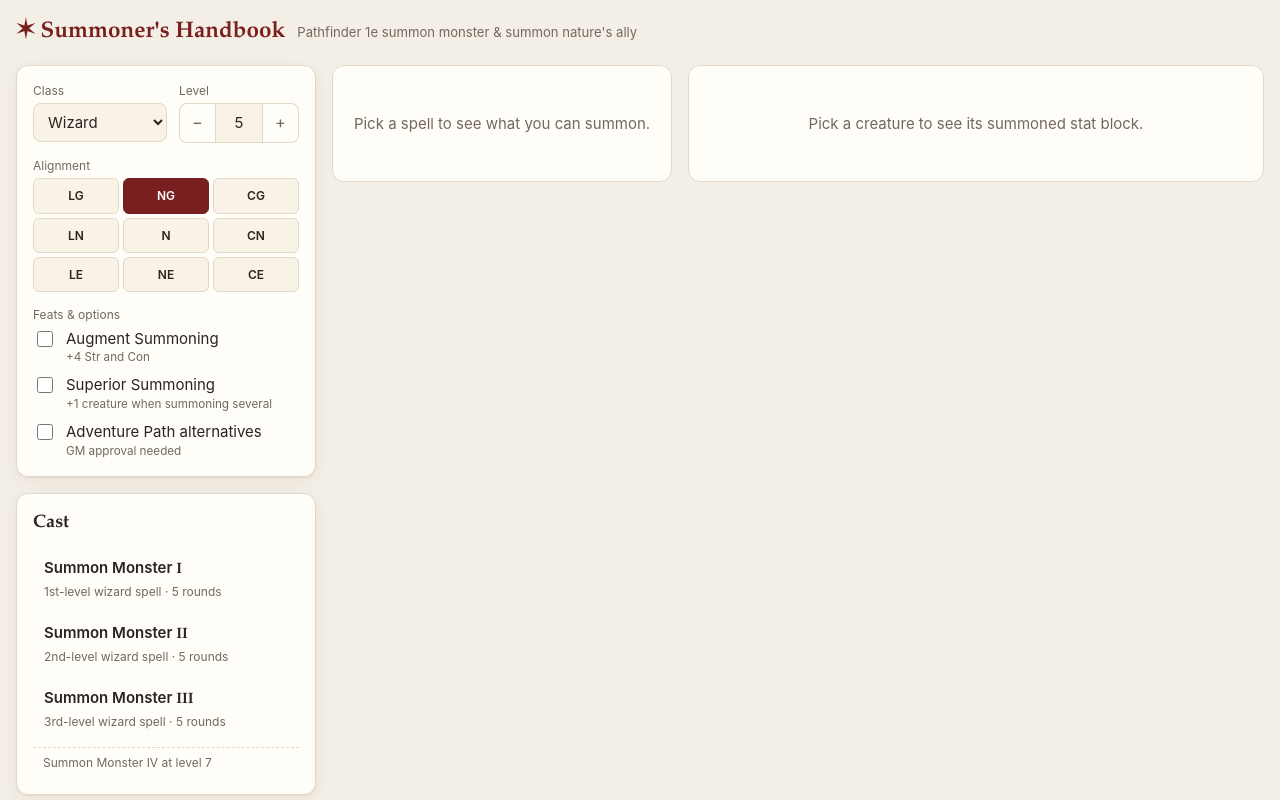
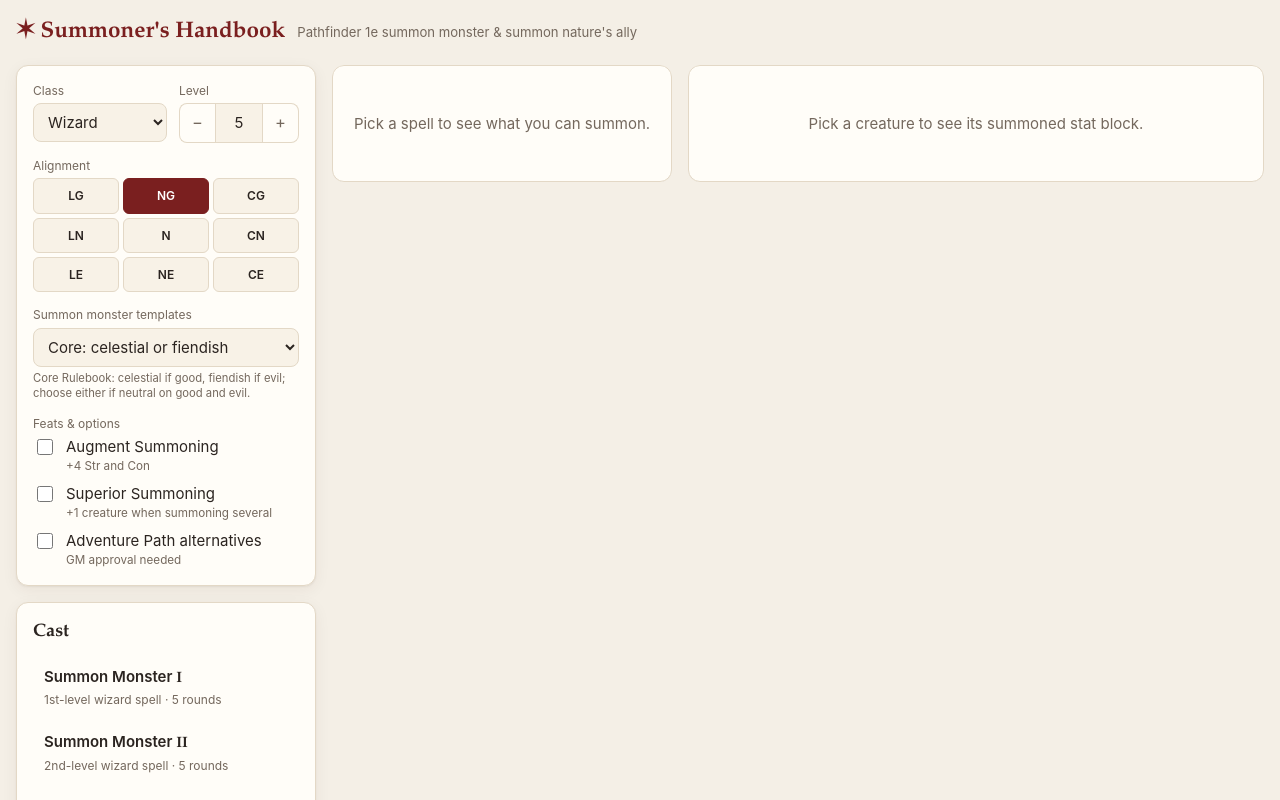
Before and after one commit to Kafkaese/summoners-handbook, a React (Vite) app: page / in a window 1280 px wide. Shown: the top 800 px of the page. Built offline with nearby package versions, Linux system fonts and the light colour scheme.

Commit message:
feat(ui): add template rule option

```diff
--- a/src/components/SettingsPanel.tsx
+++ b/src/components/SettingsPanel.tsx
@@ -1,5 +1,5 @@
 import { useState } from 'react';
-import { ALIGNMENT_NAMES, ALIGNMENTS } from '../rules/alignment';
+import { ALIGNMENT_NAMES, ALIGNMENTS, TEMPLATE_RULES, type TemplateRule } from '../rules/alignment';
 import { CLASSES, classById } from '../rules/classes';
 import type { Settings } from '../rules/summon';
 
@@ -77,6 +77,18 @@
           </div>
         </div>
 
+        <label className="field">
+          <span>Summon monster templates</span>
+          <select value={settings.templateRule} onChange={(e) => set('templateRule', e.target.value as TemplateRule)}>
+            {TEMPLATE_RULES.map((r) => (
+              <option key={r.id} value={r.id}>
+                {r.name}
+              </option>
+            ))}
+          </select>
+          <small className="field-hint">{TEMPLATE_RULES.find((r) => r.id === settings.templateRule)?.description}</small>
+        </label>
+
         <fieldset className="toggles">
           <legend>Feats &amp; options</legend>
           <label className="toggle">
--- a/src/components/SummonDetail.tsx
+++ b/src/components/SummonDetail.tsx
@@ -1,4 +1,4 @@
-import { ALIGNMENT_NAMES } from '../rules/alignment';
+import { TEMPLATE_RULES } from '../rules/alignment';
 import type { Settings, CountGroup, CreatureChoice } from '../rules/summon';
 import { buildCreature } from '../rules/summon';
 import { TEMPLATES, type TemplateId } from '../rules/templates';
@@ -17,7 +17,6 @@
 
 export function SummonDetail({ choice, group, duration, template, onTemplate, settings, onBack }: Props) {
   const creature = buildCreature(choice, template, settings);
-  const neutralOneAxis = choice.templateOptions.length === 1 && settings.alignment.includes('N');
 
   return (
     <section className="card detail">
@@ -49,12 +48,7 @@
                 </button>
               ))}
             </div>
-            {neutralOneAxis && (
-              <p className="hint">
-                As {ALIGNMENT_NAMES[settings.alignment].toLowerCase()} you get the {TEMPLATES[choice.templateOptions[0]].name.toLowerCase()} template. Some GMs
-                also let casters who are neutral on one axis choose entropic or resolute.
-              </p>
-            )}
+            <p className="hint">{TEMPLATE_RULES.find((r) => r.id === settings.templateRule)?.description} Change this under Character.</p>
           </div>
         )}
 
--- a/src/index.css
+++ b/src/index.css
@@ -335,6 +335,11 @@
   background: var(--accent);
   border-color: var(--accent);
   color: var(--accent-text);
+}
+
+.field-hint {
+  font-size: 0.75rem;
+  line-height: 1.35;
 }
 
 .toggles {
--- a/src/rules/alignment.ts
+++ b/src/rules/alignment.ts
@@ -36,12 +36,46 @@
 };
 
 /**
- * Templates a caster may apply to a "*" creature: celestial if good, entropic
- * if chaotic, fiendish if evil, resolute if lawful; any if neutral.
+ * Which templates "*" creatures may take. Paizo never settled whether the
+ * Bestiary 2 entropic and resolute templates work with summon monster, so
+ * this is a table setting.
  */
-export function allowedTemplates(a: Alignment): TemplateId[] {
-  if (a === 'N') return ['celestial', 'entropic', 'fiendish', 'resolute'];
-  return components(a).map((c) => TEMPLATE_FOR[c]);
+export type TemplateRule = 'core' | 'expanded' | 'expanded-lenient';
+
+export const TEMPLATE_RULES: { id: TemplateRule; name: string; description: string }[] = [
+  {
+    id: 'core',
+    name: 'Core: celestial or fiendish',
+    description: 'Core Rulebook: celestial if good, fiendish if evil; choose either if neutral on good and evil.',
+  },
+  {
+    id: 'expanded',
+    name: 'Expanded: by alignment',
+    description: 'd20pfsrd wording: celestial if good, entropic if chaotic, fiendish if evil, resolute if lawful; any if true neutral.',
+  },
+  {
+    id: 'expanded-lenient',
+    name: 'Expanded: neutral axes choose',
+    description: 'As expanded, but being neutral on an axis lets you choose either template of that axis.',
+  },
+];
+
+/** Templates a caster may apply to a "*" creature under the given rule. */
+export function allowedTemplates(a: Alignment, rule: TemplateRule = 'core'): TemplateId[] {
+  const mine = components(a);
+  const neutralGoodEvil = !mine.includes('good') && !mine.includes('evil');
+  const neutralLawChaos = !mine.includes('lawful') && !mine.includes('chaotic');
+  if (rule === 'core') return neutralGoodEvil ? ['celestial', 'fiendish'] : mine.filter((c) => c === 'good' || c === 'evil').map((c) => TEMPLATE_FOR[c]);
+  if (rule === 'expanded') {
+    if (a === 'N') return ['celestial', 'entropic', 'fiendish', 'resolute'];
+    return mine.map((c) => TEMPLATE_FOR[c]);
+  }
+  const out: TemplateId[] = [];
+  if (neutralGoodEvil) out.push('celestial', 'fiendish');
+  else out.push(...mine.filter((c) => c === 'good' || c === 'evil').map((c) => TEMPLATE_FOR[c]));
+  if (neutralLawChaos) out.push('entropic', 'resolute');
+  else out.push(...mine.filter((c) => c === 'lawful' || c === 'chaotic').map((c) => TEMPLATE_FOR[c]));
+  return out;
 }
 
 const DESCRIPTOR_SUBTYPES = ['lawful', 'chaotic', 'good', 'evil', 'air', 'earth', 'fire', 'water'];
--- a/src/rules/summon.ts
+++ b/src/rules/summon.ts
@@ -1,6 +1,6 @@
 import creaturesJson from '../data/creatures.json';
 import listsJson from '../data/summonLists.json';
-import { type Alignment, allowedTemplates, hasAlignmentSubtype, opposedDescriptors, spellDescriptors } from './alignment';
+import { type Alignment, allowedTemplates, type TemplateRule, hasAlignmentSubtype, opposedDescriptors, spellDescriptors } from './alignment';
 import { applyAugmentSummoning } from './augment';
 import { type ClassDef, ROMAN, type SummonOption } from './classes';
 import { applyTemplate, type TemplateId } from './templates';
@@ -16,6 +16,7 @@
   augmentSummoning: boolean;
   superiorSummoning: boolean;
   includeAlternatives: boolean;
+  templateRule: TemplateRule;
 }
 
 export interface CountGroup {
@@ -87,7 +88,7 @@
         alternative,
         creature,
         name: e.creatureIds.length > 1 && creature ? creature.name : capitalize(e.name),
-        templateOptions: templated ? allowedTemplates(settings.alignment) : [],
+        templateOptions: templated ? allowedTemplates(settings.alignment, settings.templateRule) : [],
         presetTemplates: e.presetTemplates,
         descriptors,
         blocked:
--- a/src/useSettings.ts
+++ b/src/useSettings.ts
@@ -1,5 +1,5 @@
 import { useEffect, useState } from 'react';
-import { ALIGNMENTS } from './rules/alignment';
+import { ALIGNMENTS, TEMPLATE_RULES } from './rules/alignment';
 import { CLASSES } from './rules/classes';
 import type { Settings } from './rules/summon';
 
@@ -12,6 +12,7 @@
   augmentSummoning: false,
   superiorSummoning: false,
   includeAlternatives: false,
+  templateRule: 'core',
 };
 
 function load(): Settings {
@@ -20,6 +21,7 @@
     if (!raw) return DEFAULT_SETTINGS;
     const s = { ...DEFAULT_SETTINGS, ...JSON.parse(raw) } as Settings;
     if (!CLASSES.some((c) => c.id === s.classId)) s.classId = DEFAULT_SETTINGS.classId;
+    if (!TEMPLATE_RULES.some((r) => r.id === s.templateRule)) s.templateRule = DEFAULT_SETTINGS.templateRule;
     if (!ALIGNMENTS.includes(s.alignment)) s.alignment = DEFAULT_SETTINGS.alignment;
     s.level = Math.min(20, Math.max(1, Math.round(Number(s.level)) || 1));
     return s;
```
Also changed, not shown: 2 other files (tests, documents, lock files or other folders).
